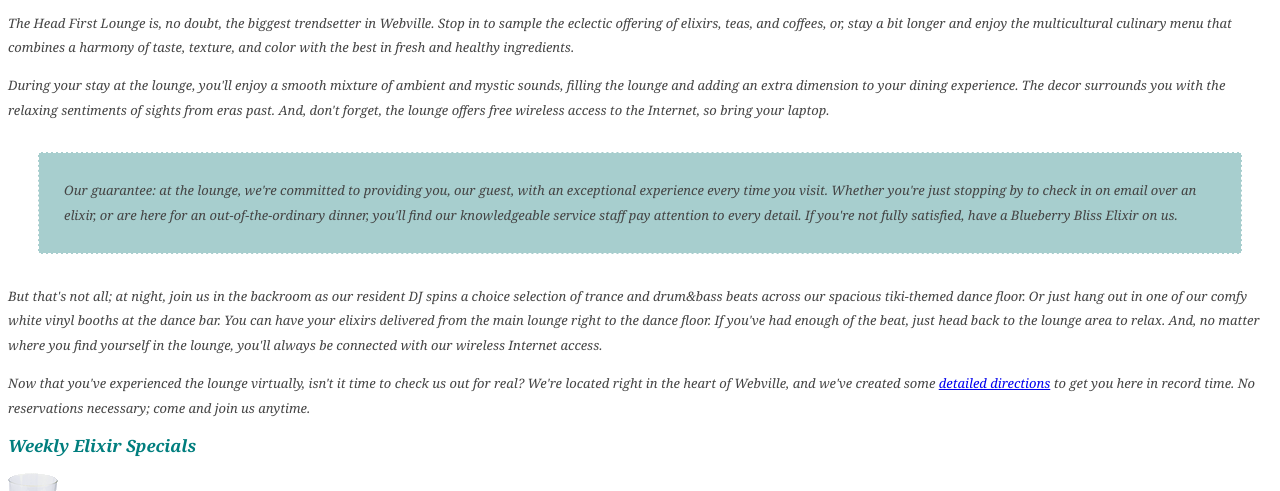
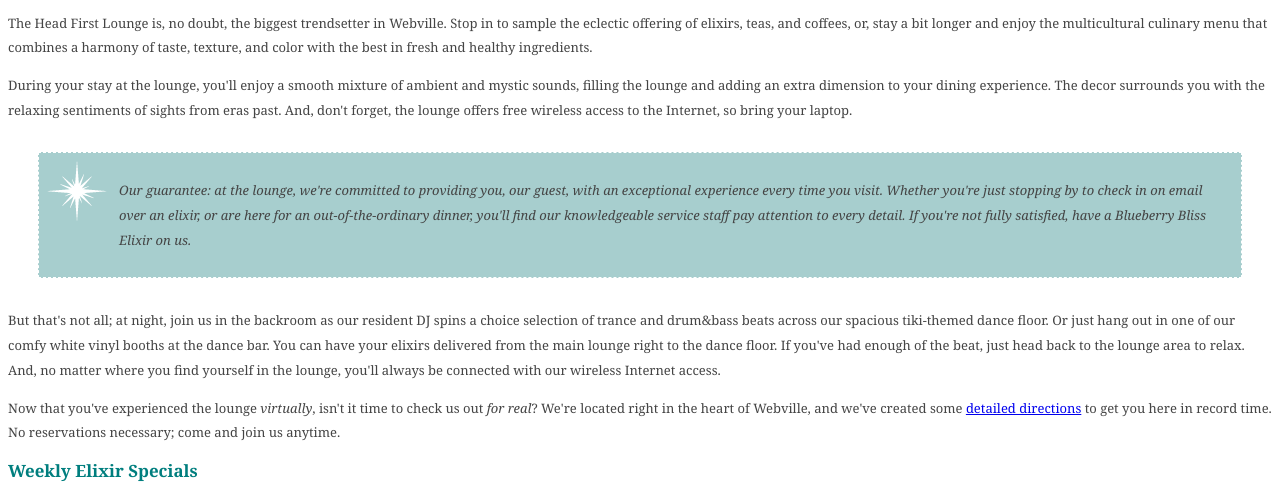
Before and after one commit to yiqingzhu081/new_new, a plain HTML site: page lounge/lounge.html in a window 1280 px wide. Shown: the part 258-749 px from the top of the page. Drawn offline with Linux system fonts and the light colour scheme.

```diff
--- a/lounge/lounge.css
+++ b/lounge/lounge.css
@@ -1,7 +1,7 @@
 body {
 	font-size: small;
 	font-family: Georgia, 'Times New Roman';
-  font-style: italic;
+
   color:#444444;
   line-height: 1.9em;
 
@@ -26,4 +26,14 @@
   background-color:    #a7cece;
   padding:             25px; /* 新增内边距 */
   margin:              30px;  /* 新增外边距 */
+  font-style: italic;
+  color: #444444;
+  font-family: georgia,'times new roman';
+  line-height: 1.9em;
+  background-image: url(images/background.gif);
+  background-repeat: no-repeat;
+  background-position: top left;
+  padding:25px;
+  padding-left: 80px;
+
 }
```
